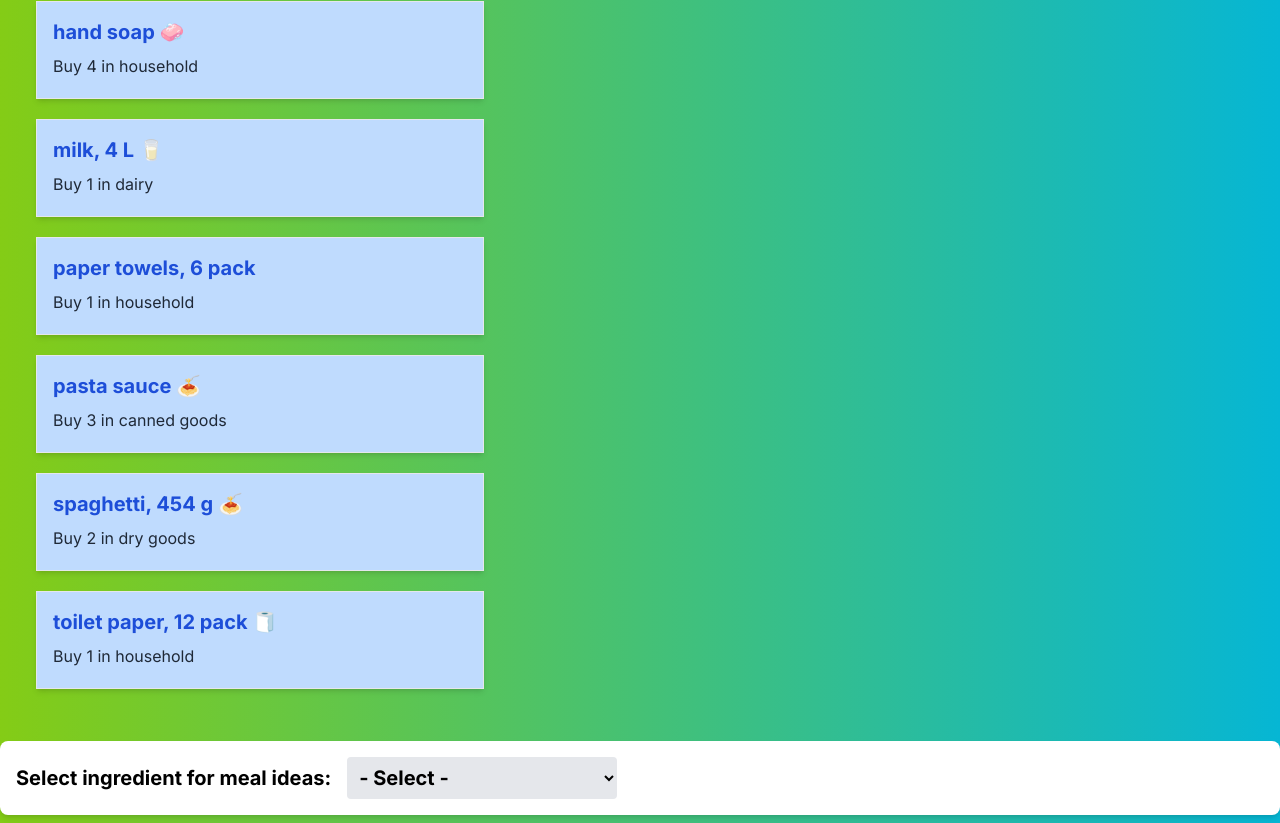
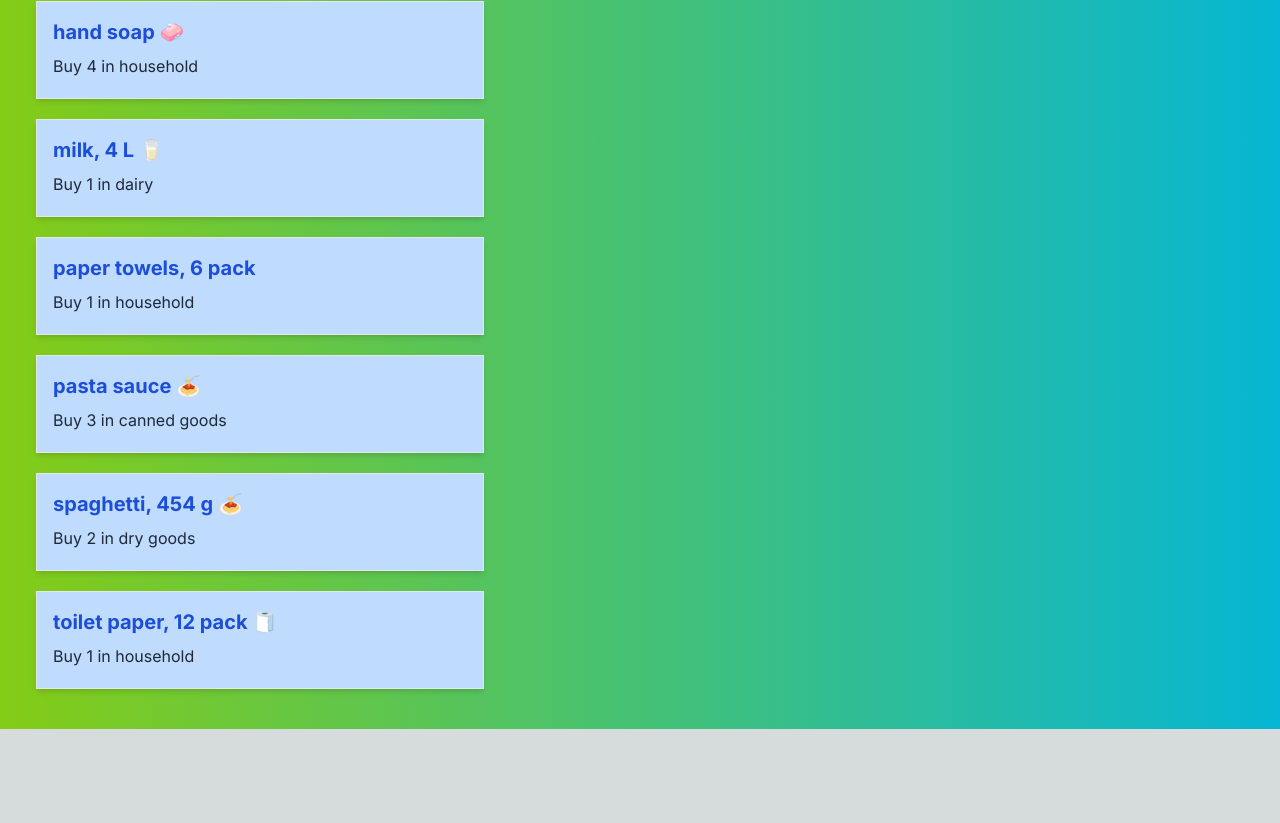
Before and after one commit to mosmee21/cprg306-assignments, a Next.js app: page /week7 in a window 1280 px wide. Shown: the part 1131-1954 px from the top of the page. After the commit the page ends 1860 px from the top, so only its background shows below. Built offline with nearby package versions, Linux system fonts and the light colour scheme.

Commit message:
still not working

```diff
--- a/app/week7/meal-ideas.js
+++ b/app/week7/meal-ideas.js
@@ -1,32 +1,27 @@
-// meal-ideas.js
-"use client";
+import React, { useState, useEffect } from 'react';
 
-import React, { useState, useEffect } from 'react';
+function MealIdeas({ ingredient }) {
+    const [meals, setMeals] = useState([]);
 
     const fetchMealIdeas = async (ingredient) => {
         const response = await fetch(`https://www.themealdb.com/api/json/v1/1/filter.php?i=${ingredient}`);
         const data = await response.json();
-  return data.meals;
+        setMeals(data.meals || []);
     };
 
-function MealIdeas({ ingredient }) {
-  const [meals, setMeals] = useState([]);
-
     useEffect(() => {
-    const loadMealIdeas = async () => {
-      const fetchedMeals = await fetchMealIdeas(ingredient);
-      setMeals(fetchedMeals || []); // In case of no meals found, set to an empty array
-    };
-
-    loadMealIdeas();
+        if (ingredient) {
+            fetchMealIdeas(ingredient);
+        }
     }, [ingredient]);
 
     return (
-    <div className="p-4 mt-5 bg-white rounded-lg shadow-md">
-      <h2 className="text-xl font-bold mb-4">Meal Ideas for {ingredient}</h2>
+        <div>
+            <h2>Meal Ideas for {ingredient}</h2>
             <ul>
                 {meals.map(meal => (
-          <li key={meal.idMeal} className="mb-2 text-gray-800">
+                    <li key={meal.idMeal}>
+                        <img src={meal.strMealThumb} alt={meal.strMeal} width="50" height="50" />
                         {meal.strMeal}
                     </li>
                 ))}
--- a/app/week7/page.js
+++ b/app/week7/page.js
@@ -1,44 +1,31 @@
-// page.js
 "use client";
 
 import React, { useState } from 'react';
 import ItemList from './item-list';
 import NewItem from './new-item';
-import MealIdeas from './meal-ideas';
+import MealIdeas from './meal-idea'; // import the MealIdeas component
 import itemsData from './items.json';
 
 function Page() {
     const [items, setItems] = useState(itemsData);
-    const [selectedIngredient, setSelectedIngredient] = useState(''); // State for the chosen ingredient
+    const [selectedIngredient, setSelectedIngredient] = useState(null); // For storing selected ingredient
 
-    const handleAddItem = (newItem) => {
-      setItems([...items, newItem]);
+    const handleAddItem = (newitem) => {
+      setItems([...items, newitem]);
+    };
+
+    const handleSelectIngredient = (ingredient) => { // function to set selected ingredient
+      setSelectedIngredient(ingredient);
     };
 
     return (
-      <div className="min-h-screen bg-gradient-to-r from-lime-500 to-cyan-500 py-2 ">
-        <h1 className="text-3xl font-bold ml-10 mb-4 text-black">Shopping List</h1>
-        <NewItem onAddItem={handleAddItem} />
-        <ItemList items={items} />
-
-        <div className="p-4 mt-5 bg-white rounded-lg shadow-md">
-          <label className="text-xl font-bold mb-4">
-            Select ingredient for meal ideas:
-            <select
-              className="ml-4 p-2 bg-gray-200 rounded"
-              onChange={e => setSelectedIngredient(e.target.value)}
-            >
-              <option value="">- Select -</option>
-              {items.map(item => (
-                <option key={item.id} value={item.name.split(',')[0]}>{item.name}</option>
-                // Taking only the primary name (before the comma if any) as ingredient
-              ))}
-            </select>
-          </label>
+        <div className="min-h-screen bg-gradient-to-r from-lime-500 to-cyan-500 py-2">
+            <h1 className="text-3xl font-bold ml-10 mb-4 text-black">Shopping List</h1>
+            <NewItem onAddItem={handleAddItem} />
+            <ItemList items={items} onSelectIngredient={handleSelectIngredient} /> {/* passing down the function */}
+            {selectedIngredient && <MealIdeas ingredient={selectedIngredient} />} {/* Conditional rendering */}
         </div>
-
-        {selectedIngredient && <MealIdeas ingredient={selectedIngredient} />}
-      </div>
     );
 }
+
 export default Page;
```
Lines whose indentation alone changed are shown as unchanged.
